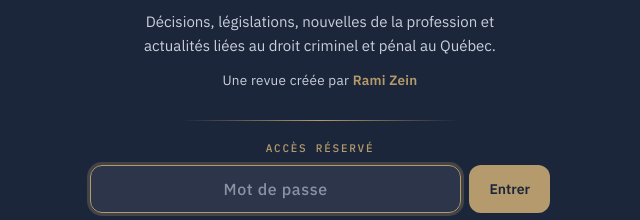
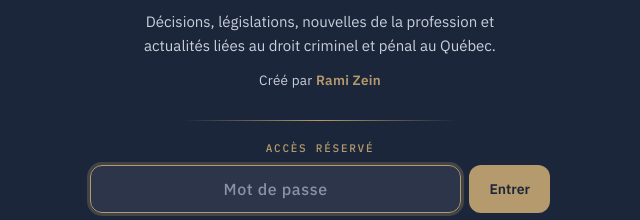
Before and after one commit to rzein713-oss/veille-criminelle, a plain HTML site: page index.html in a window 1280 px wide. Shown: the part 440-660 px from the top of the page, 320-960 px from the left. Drawn offline with nearby package versions, Linux system fonts and the light colour scheme.

Commit message:
Mention : « Créé par Rami Zein »
Co-Authored-By: Claude Opus 5.5 <noreply@anthropic.com>
Claude-Session: https://claude.ai/code/session_01PMt1BNtUTYcoD5SLW5BzgZ

```diff
--- a/index.html
+++ b/index.html
@@ -6,9 +6,9 @@
 <title>Revue en droit criminel et pénal | Sub Rosa Connect</title>
 <link rel="icon" type="image/png" href="assets/favicon.png">
 <link rel="apple-touch-icon" href="assets/apple-touch-icon.png">
-<meta name="description" content="Décisions, législations, nouvelles de la profession et actualités liées au droit criminel et pénal au Québec. Une revue créée par Rami Zein.">
+<meta name="description" content="Décisions, législations, nouvelles de la profession et actualités liées au droit criminel et pénal au Québec. Créé par Rami Zein.">
 <meta property="og:title" content="Revue en droit criminel et pénal | Sub Rosa Connect">
-<meta property="og:description" content="Décisions, législations, nouvelles de la profession et actualités liées au droit criminel et pénal au Québec. Une revue créée par Rami Zein.">
+<meta property="og:description" content="Décisions, législations, nouvelles de la profession et actualités liées au droit criminel et pénal au Québec. Créé par Rami Zein.">
 <meta property="og:image" content="https://subrosaconnect.ca/assets/logo-sub-rosa-connect.png">
 <meta name="theme-color" content="#1c263b">
 <meta name="robots" content="noindex, nofollow">
@@ -170,7 +170,7 @@ body.locked { overflow: hidden; }
     <div class="brand">Sub Rosa Connect</div>
     <div class="title" id="gate-title">Revue en droit criminel et pénal</div>
     <p class="lede">Décisions, législations, nouvelles de la profession et actualités liées au droit criminel et pénal au Québec.</p>
-    <p class="author">Une revue créée par <b>Rami Zein</b></p>
+    <p class="author">Créé par <b>Rami Zein</b></p>
     <div class="rule" aria-hidden="true"></div>
     <form id="gate-form" autocomplete="off">
       <label for="pw">Accès réservé</label>
@@ -189,7 +189,7 @@ body.locked { overflow: hidden; }
     <div class="brand">Sub Rosa Connect</div>
     <h1>Revue en droit criminel et pénal</h1>
     <p class="lede">Décisions, législations, nouvelles de la profession et actualités liées au droit criminel et pénal au Québec.</p>
-    <p class="author">Une revue créée par <b>Rami Zein</b></p>
+    <p class="author">Créé par <b>Rami Zein</b></p>
     <div class="rule" aria-hidden="true"></div>
     <div class="stamp"><span id="stamp-date">Chargement…</span><span id="stamp-count"></span></div>
   </div>
```
